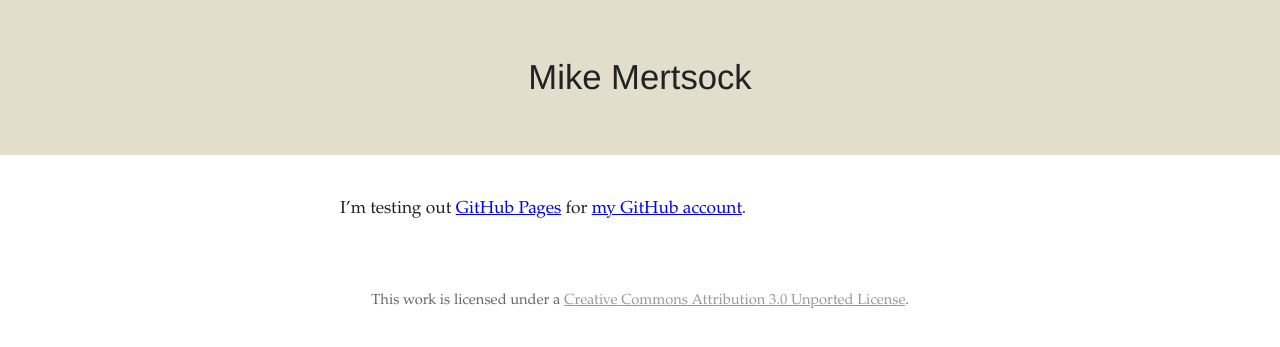
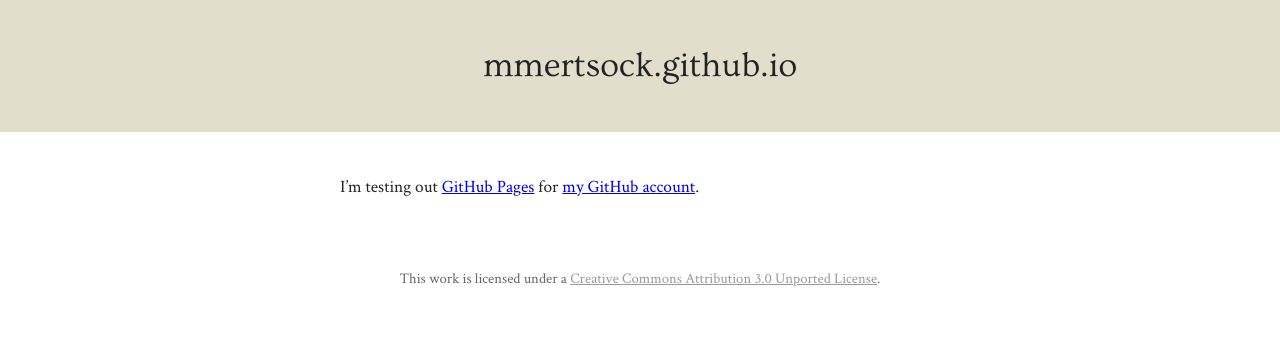
Before and after one commit to mmertsock/mmertsock.github.io, a Jekyll site: the page built from index.html, in a window 1280 px wide. Shown: the top 347 px of the page. Built offline with Jekyll 4.4.1, drawn with Linux system fonts in a browser that asks for light colours; nearby versions of some CDN libraries; some web fonts are replaced.

Commit message:
New fonts and site title

```diff
--- a/_config.yml
+++ b/_config.yml
@@ -1,4 +1,4 @@
-name: Mike Mertsock
+name: mmertsock.github.io
 description: "Tech blog focused on .NET and iOS"
 feedurl: http://mmertsock.github.io
 permalink: pretty
--- a/css/main.css
+++ b/css/main.css
@@ -1,12 +1,30 @@
 @font-face {
-    font-family: "Fanwood Text";
-    src: url(../assets/Fanwood-Text.otf);
+    font-family: "Ovo";
+    src: url(../assets/Ovo-Regular.otf);
 }
 
 @font-face {
-    font-family: "Fanwood Text";
+    font-family: "Quicksand";
+    font-style: normal;
+    src: url(../assets/Quicksand-Light.otf);
+}
+
+@font-face {
+    font-family: "Quicksand";
     font-style: italic;
-    src: url(../assets/Fanwood-Text-Italic.otf);
+    src: url(../assets/Quicksand-LightItalic.otf);
+}
+
+@font-face {
+    font-family: "Crimson Text";
+    font-style: normal;
+    src: url(../assets/CrimsonText-Roman.ttf);
+}
+
+@font-face {
+    font-family: "Crimson Text";
+    font-style: italic;
+    src: url(../assets/CrimsonText-Italic.ttf);
 }
 
 .clearfix:before,
@@ -43,13 +61,14 @@
 "Goudy Bookletter 1911"
 */
 h1, h2, h3 {
-    font-family: "HelveticaNeue-Light", "Helvetica Neue Light", "Helvetica-Light", "Helvetica Neue", Helvetica, Calibri, Arial, sans-serif;
+    font-family: "Quicksand", "HelveticaNeue-Light", "Helvetica Neue Light", "Helvetica-Light", "Helvetica Neue", Helvetica, Calibri, Arial, sans-serif;
     font-weight: 300;
+    letter-spacing: -2px;
     margin-bottom: 0.5em;
 }
 
 p, blockquote, li {
-    font: 13pt/17pt "Fanwood Text", "Linden Hill", "Palatino", serif;
+    font: 13pt/17pt "Crimson Text", "Linden Hill", "Palatino", serif;
     -webkit-hyphens: auto;
     hyphens: auto;
 }
@@ -64,7 +83,10 @@
 header h1 {
     width: 100%;
     text-align: center;
-    margin: 0.83em 0;
+    margin: 0.5em 0;
+    font-family: "Ovo", "Palatino", "Georgia", sans-serif;
+    font-weight: normal;
+    letter-spacing: normal;
 }
 
 header h1 a {
--- a/index.html
+++ b/index.html
@@ -1,6 +1,6 @@
 ---
 layout: default
-title: Mike Mertsock
+title: mmertsock.github.io
 ---
 
 <p>I’m testing out <a href="http://pages.github.com" rel="external">GitHub Pages</a> for <a href="https://github.com/mmertsock">my GitHub account</a>.</p>
```
Also changed, not shown: assets/CrimsonText-Italic.ttf (added), assets/CrimsonText-Roman.ttf (added), assets/Ovo-Regular.otf (added), assets/Quicksand-Light.otf (added), assets/Quicksand-LightItalic.otf (added).
